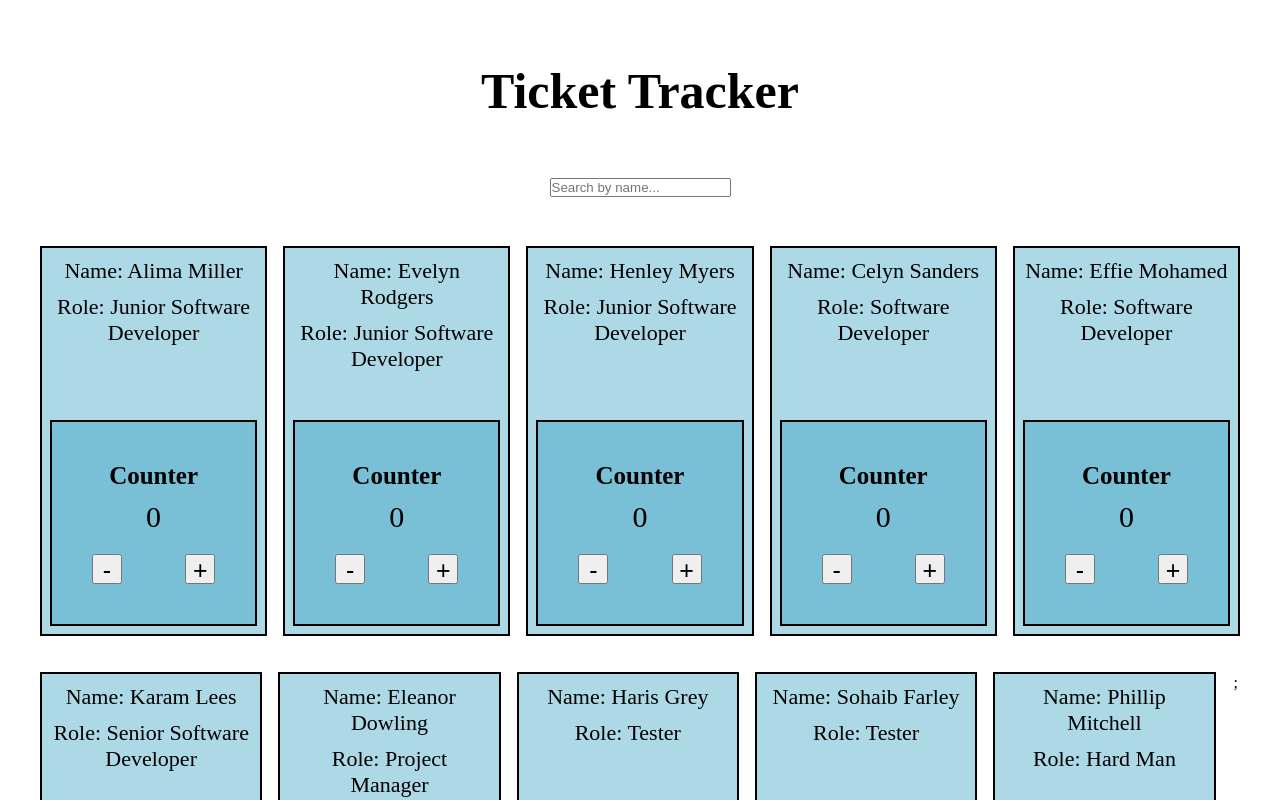
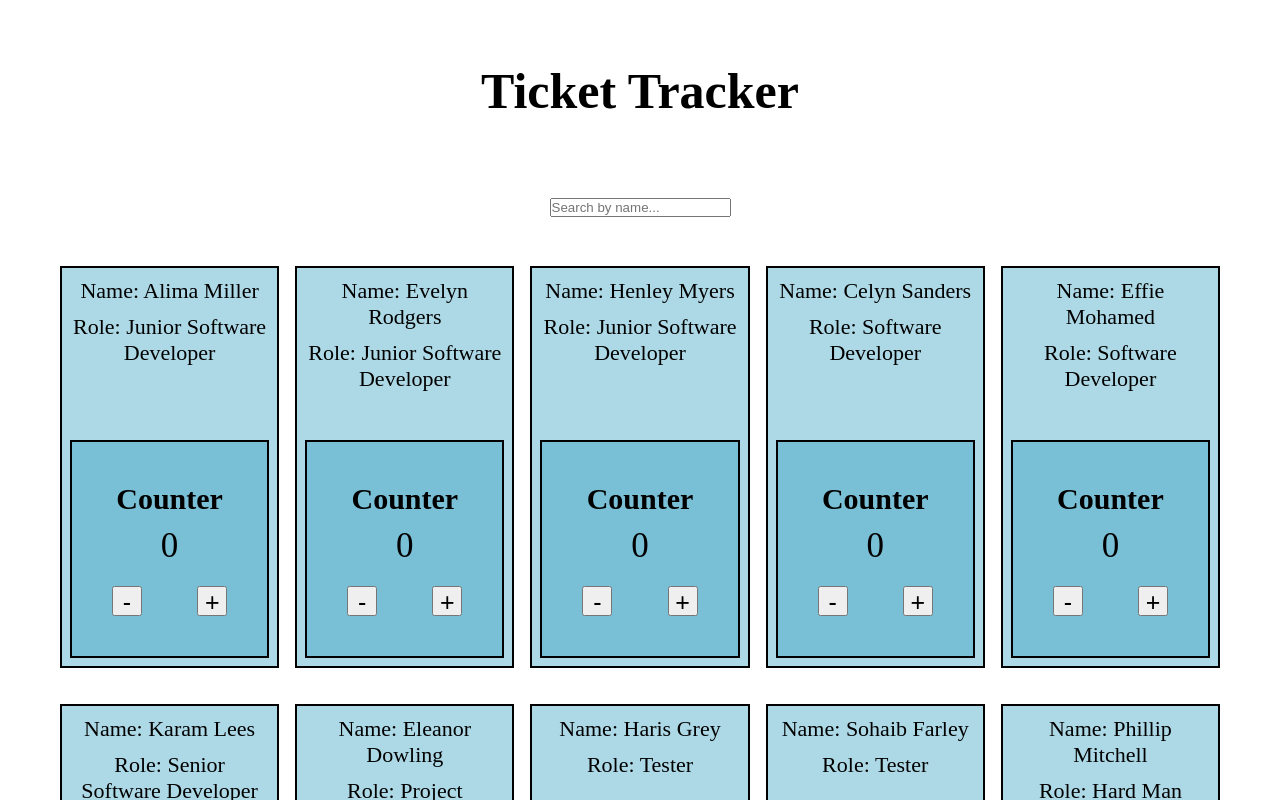
Before and after one commit to Sanjida213/react-project, a React (Vite) app: page / in a window 1280 px wide. Shown: the top 800 px of the page. Built offline with nearby package versions, Linux system fonts and the light colour scheme.

Commit message:
added BEM

```diff
--- a/src/components/Counter/Counter.scss
+++ b/src/components/Counter/Counter.scss
@@ -8,24 +8,24 @@
   flex-direction: column;
   align-items: center;
 
-  .counter__heading {
-    font-size: 25px;
+  &__heading {
+    font-size: 30px;
     margin-bottom: 10px;
   }
 
-  .counter__number {
-    font-size: 30px;
+  &__number {
+    font-size: 35px;
     margin-bottom: 20px;
   }
 
-  .counter__buttons {
+  &__buttons {
     display: flex;
     justify-content: space-between;
     width: 100%;
   }
 
-  .counter__decrement,
-  .counter__increment {
+  &__decrement,
+  &__increment {
     font-size: 25px;
     height: 30px;
     width: 30px;
--- a/src/components/Employee/Employee.scss
+++ b/src/components/Employee/Employee.scss
@@ -1,11 +1,12 @@
 
-.employee-container{
+.employee{
   display: flex;
   gap: 20px;
   flex-wrap: wrap;
   justify-content: center;
 
-  .employee__name-input{
+
+  &__name-input{
     display: block;
     width: 100%;
     padding: 10px;
@@ -13,7 +14,7 @@
     font-size: 25px;
   }
 
-  .employee-info {
+  &__info {
     display: flex;
     justify-content: space-between;
     flex-direction: column;
@@ -24,13 +25,12 @@
     flex: 0.5 1 auto;
     margin-bottom: 20px;
     background-color: lightblue;
-    // overflow: auto;
 
     .employee__name-role{
       font-size: 22px;
       margin-bottom: 50px;
 
-      .employee-content__names{
+      .employee__names{
         margin-bottom: 10px;
       }
     }
@@ -39,21 +39,22 @@
 
 @media screen and (min-width: 768px) {
 
-  .employee-container{
+  .employee{
+    padding: 20px;
 
-    .employee-info {
-      width: calc(100%/3);
+    &__info {
+      width: calc(20% - 20px);
     }
   }
 }
 
 @media screen and (min-width: 1024px) {
 
-  .employee-container{
+  .employee{
 
-    .employee-info {
+    &__info {
       min-width: unset;
-      width: calc(100%/6);
+      width: calc(20% - 20px);
     }
   }
 }
--- a/src/components/Employee/Employee.tsx
+++ b/src/components/Employee/Employee.tsx
@@ -16,10 +16,11 @@ const Employees = ({ employees }: TeamProps) => {
     setSearchValue(input)
   };
 
+
   const filteredName = employees.filter((employee) => employee.name.toLowerCase().includes(searchValue))
 
   return (
-    <div className="employee-container">
+    <div className="employee">
 
       <div className="employee__name-input">
         <input
@@ -30,15 +31,14 @@ const Employees = ({ employees }: TeamProps) => {
         />
       </div>
 
-
        {filteredName.map((employee) => (
-      <div className="employee-info" key={employee.id}>
+      <div className="employee__info" key={employee.id}>
 
         <div className="employee__name-role">
-          <p className="employee-content__names">
+          <p className="employee__names">
            Name: {employee.name}
          </p>
-         <p className="employee-content__roles">
+         <p className="employee__roles">
            Role: {employee.role}
          </p>
         </div>
```
Also changed, not shown: src/App.scss (+0 -16 lines).
